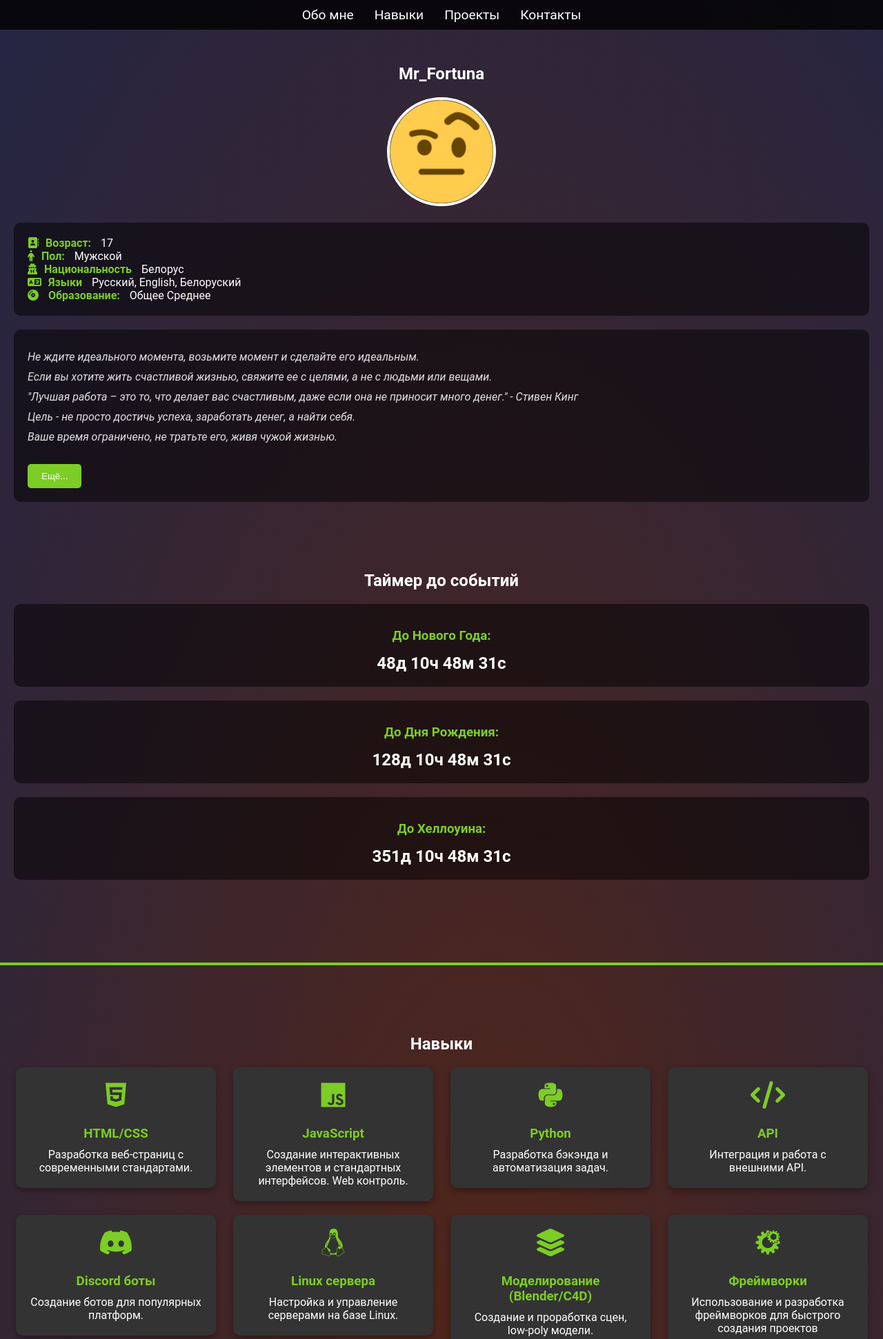
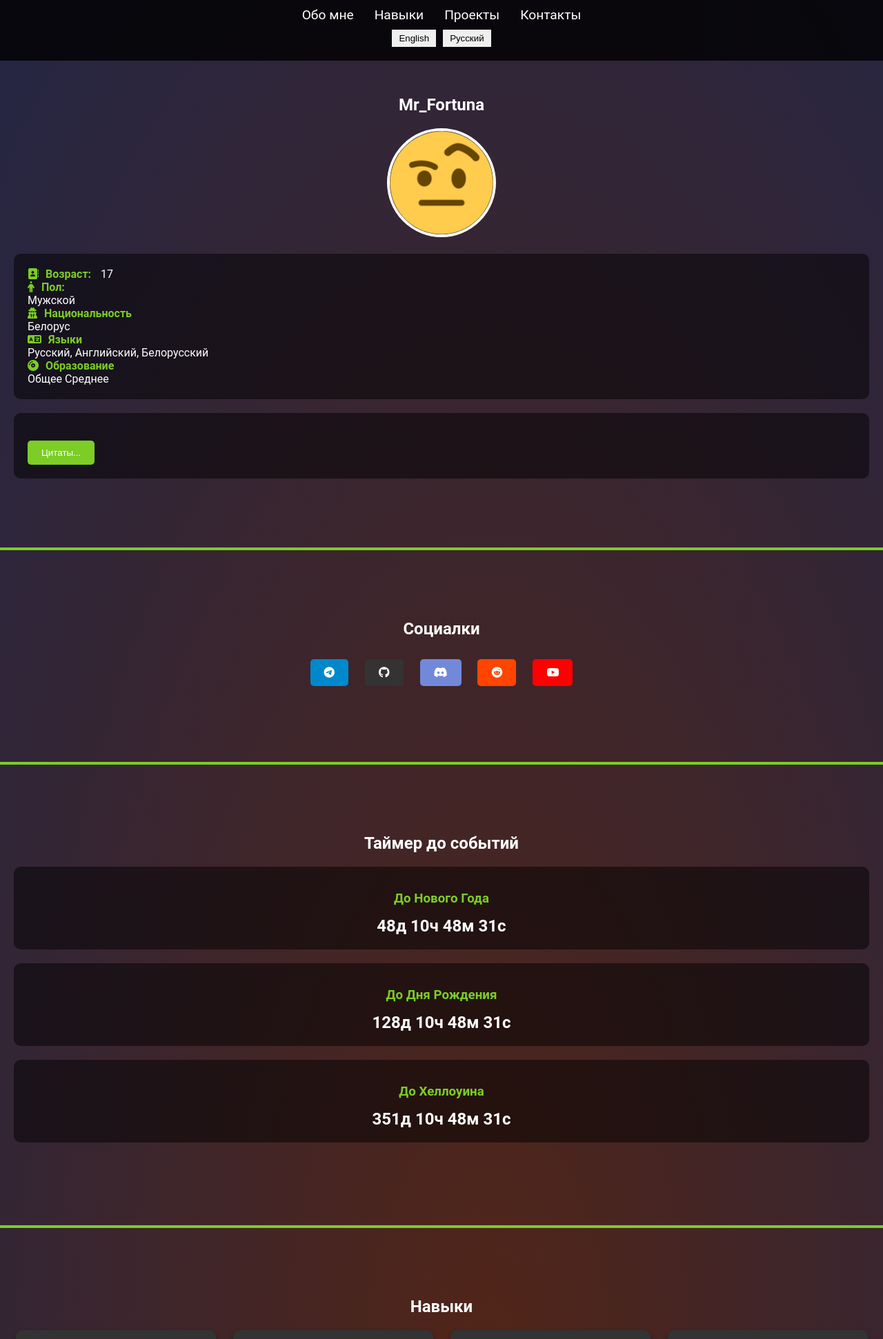
Before and after one commit to mrf0rtuna4/mrf0rtuna4.github.io, a PHP site: page / in a window 1280 px wide. Shown: the top 1942 px of the page at 69% size. Run offline with PHP 8.4, Linux system fonts and the light colour scheme.

Commit message:
feat(locale): simple locale swither + translations

```diff
--- a/assets/css/index.css
+++ b/assets/css/index.css
@@ -35,6 +35,17 @@
   color: #fff;
   animation: gradientAnimation 10s ease infinite;
 }
+
+body.light-mode {
+  background-color: #ffffff;
+  color: #333333;
+}
+
+body.dark-mode {
+  background-color: #181818;
+  color: #f4f6f8;
+}
+
 
 @keyframes gradientAnimation {
   0% {
--- a/assets/js/quotes.js
+++ b/assets/js/quotes.js
@@ -19,9 +19,9 @@
     ];
 
     const randomQuotes = getRandomQuotes(quotes, 5);
-    randomQuotes.forEach((quote, index) => {
-        document.getElementById(`quote${index + 1}`).textContent = quote;
-    });
+    // randomQuotes.forEach((quote, index) => {
+    //     document.getElementById(`quote${index + 1}`).textContent = quote;
+    // });
 
     document.getElementById('moreQuotes').addEventListener('click', function () {
         const allQuotesDiv = document.getElementById('allQuotes');
--- a/index.html
+++ b/index.html
@@ -39,7 +39,7 @@
     <meta property="og:site_name" content="Информация про Mr_Fortuna" />
     <meta property="og:title" content="Mr_Fortuna - Личная информация и проекты" />
     <meta property="og:description"
-        content="Ознакомьтесь с проектами и навыками Mr_Fortuna. Присоединяйтесь к сообществам на GitHub и Discord." />
+        content="Узнайте больше о Mr_Fortuna, а также моих проектах, навыках и серверах." />
     <meta property="og:type" content="website" />
     <meta property="og:url" content="https://mrf0rtuna4.github.io/" />
     <meta property="og:image" content="assets/images/avatar.png" />
@@ -93,11 +93,14 @@
                 <li><a href="#projects" data-i18n="projects">Проекты</a></li>
                 <li><a href="#contact" data-i18n="contact">Контакты</a></li>
             </ul>
+            <ul>
+                <div class="language-switch">
+                    <button data-lang="en">English</button>
+                    <button data-lang="ru">Русский</button>
+                </div>
+            </ul>
         </nav>
-        <!-- <div class="language-switch">
-            <button data-lang="en">English</button>
-            <button data-lang="ru">Русский</button>
-        </div> -->
+
     </header>
 
     <section id="about">
@@ -111,18 +114,33 @@
 
             <div class="info-island">
                 <p id="ageInfo"><i class="fa-solid fa-address-book info-label"></i><span class="info-label" data-i18n="age"> Возраст:</span> <span id="age"></span></p>
-                <p><i class="fa-solid fa-person info-label"></i><span class="info-label" data-i18n="gender">Пол:</span> Мужской</p>
-                <p><i class="fa-solid fa-user-secret info-label"></i><span class="info-label" data-i18n="nationality"> Национальность:</span> Белорус</p>
-                <p><i class="fa-solid fa-language info-label"></i><span class="info-label" data-i18n="languages"> Языки:</span> Русский, English, Белоруский</p>
-                <p><i class="fa-solid fa-compact-disc info-label"></i><span class="info-label"> Образование:</span> Общее Среднее</p>
+                <p><i class="fa-solid fa-person info-label"></i><span class="info-label" data-i18n="gender">Пол:</span> <p data-i18n="male">Мужской</p></p>
+                <p><i class="fa-solid fa-user-secret info-label"></i><span class="info-label" data-i18n="nationality"> Национальность:</span> <p data-i18n="nationalityValue">Белорус</p></p>
+                <p><i class="fa-solid fa-language info-label"></i><span class="info-label" data-i18n="languages"> Языки:</span> <p data-i18n="languagesList">Русский, English, Белоруский</p></p>
+                <p><i class="fa-solid fa-compact-disc info-label"></i><span class="info-label" data-i18n="education"> Образование:</span> <p data-i18n="educationValue">Общее Среднее</p></p>
             </div>
             <div class="quotes-island">
-                <p class="quote" id="quote1"></p>
+                <!-- <p class="quote" id="quote1"></p>
                 <p class="quote" id="quote2"></p>
                 <p class="quote" id="quote3"></p>
                 <p class="quote" id="quote4"></p>
-                <p class="quote" id="quote5"></p>
-                <button id="moreQuotes">Ещё...</button>
+                <p class="quote" id="quote5"></p> -->
+                <button id="moreQuotes">Цитаты...</button>
+            </div>
+        </div>
+    </section>
+
+    <div class="divider"></div>
+
+    <section id="contact">
+        <div class="container">
+            <h2 data-i18n="contactsSection">Социалки</h2>
+            <div class="social-buttons">
+                <a href="https://t.me/mr_fortuna" class="telegram-button"><i class="fa-brands fa-telegram"></i></a>
+                <a href="https://github.com/mrf0rtuna4" class="github-button"><i class="fa-brands fa-github"></i></a>
+                <a href="https://discord.com/users/702443229924032512" class="discord-button"><i class="fa-brands fa-discord"></i></a>
+                <a href="https://www.reddit.com/user/mr_f0rtuna4/" class="reddit-button"><i class="fa-brands fa-reddit"></i></a>
+                <a href="https://www.youtube.com/@mrf0rtuna4" class="youtube-button"><i class="fa-brands fa-youtube"></i></a>
             </div>
         </div>
     </section>
@@ -137,25 +155,23 @@
     <div id="confetti-container"></div>
     <div id="halloween-container"></div>
 
+    <div class="divider"></div>
+
     <section id="events">
         <div class="container">
-            <h2>Таймер до событий</h2>
+            <h2 data-i18n="timerTitle">Таймер до событий</h2>
             <div id="newYearTimer" class="timer">
-                <h3>До Нового Года:</h3>
+                <h3 data-i18n="newYearCountdown">До Нового Года:</h3>
                 <p id="newYearCountdown"><i class="fa-solid fa-spinner fa-spin-pulse"></i></p>
             </div>
             <div id="birthdayTimer" class="timer">
-                <h3>До Дня Рождения:</h3>
+                <h3 data-i18n="birthdayCountdown">До Дня Рождения:</h3>
                 <p id="birthdayCountdown"><i class="fa-solid fa-spinner fa-spin-pulse"></i></p>
             </div>
             <div id="halloween" class="timer">
-                <h3>До Хеллоуина:</h3>
+                <h3 data-i18n="halloweenCountdown">До Хеллоуина:</h3>
                 <p id="halloweenCountdown"><i class="fa-solid fa-spinner fa-spin-pulse"></i></p>
             </div>
-            <!--       че смотришь?     <div id="helaneyTimer" class="timer">-->
-            <!--           🤨    <h3>До свадьбы с хеланеем:</h3>-->
-            <!--                <p id="helaneyCountdown">Загрузка...</p>-->
-            <!--            </div>-->
         </div>
     </section>
 
@@ -164,69 +180,60 @@
     <section id="skills">
         <div class="animate__animated animate__fadeInUp">
             <div class="container">
-                <h2>Навыки</h2>
+                <h2 data-i18n="skillsSection">Навыки</h2>
                 <div class="skills-grid">
                     <div class="animate__animated animate__zoomInLeft">
                         <div class="skill">
                             <i class="fab fa-html5"></i>
                             <h3>HTML/CSS</h3>
-                            <p>Разработка веб-страниц с современными стандартами.</p>
                         </div>
                     </div>
                     <div class="animate__animated animate__zoomInDown animate__delay-1s">
                         <div class="skill">
                             <i class="fab fa-js"></i>
                             <h3>JavaScript</h3>
-                            <p>Создание интерактивных элементов и стандартных интерфейсов. Web контроль.</p>
                         </div>
                     </div>
                     <div class="animate__animated animate__zoomInDown animate__delay-1s">
                         <div class="skill">
                             <i class="fab fa-python"></i>
                             <h3>Python</h3>
-                            <p>Разработка бэкэнда и автоматизация задач.</p>
                         </div>
                     </div>
                     <div class="animate__animated animate__zoomInDown animate__delay-1s">
                         <div class="skill">
                             <i class="fa-solid fa-code"></i>
                             <h3>API</h3>
-                            <p>Интеграция и работа с внешними API.</p>
                         </div>
                     </div>
                     <div class="animate__animated animate__zoomIn animate__delay-1s">
                         <div class="skill">
                             <i class="fab fa-discord"></i>
-                            <h3>Discord боты</h3>
-                            <p>Создание ботов для популярных платформ.</p>
+                            <h3>Discord bots</h3>
                         </div>
                     </div>
                     <div class="animate__animated animate__zoomIn animate__delay-1s">
                         <div class="skill">
                             <i class="fab fa-linux"></i>
-                            <h3>Linux сервера</h3>
-                            <p>Настройка и управление серверами на базе Linux.</p>
+                            <h3>Linux servers</h3>
                         </div>
                     </div>
                     <div class="animate__animated animate__zoomIn animate__delay-1s">
                         <div class="skill">
                             <i class="fa-solid fa-layer-group"></i>
-                            <h3>Моделирование (Blender/C4D)</h3>
-                            <p>Создание и проработка сцен, low-poly модели.</p>
+                            <h3>3D (Blender/C4D)</h3>
                         </div>
                     </div>
                     <div class="animate__animated animate__zoomInLeft animate__delay-1s">
                         <div class="skill">
                             <i class="fab fa-whmcs"></i>
-                            <h3>Фреймворки</h3>
-                            <p>Использование и разработка фреймворков для быстрого создания проектов</p>
+                            <h3>Frameworks</h3>
                         </div>
                     </div>
                     <div class="animate__animated animate__fadeInBottomLeft animate__delay-1s">
                         <div class="skill">
                             <i class="fa-solid fa-wand-magic-sparkles"></i>
-                            <h3>Дизайн</h3>
-                            <p>Разработка визуальных элементов и дизайна интерфейсов</p>
+                            <h3>Design</h3>
                         </div>
                     </div>
                 </div>
@@ -238,7 +245,7 @@
 
     <section id="projects">
         <div class="container">
-            <h2>Проекты</h2>
+            <h2 data-i18n="projectsSection">Проекты</h2>
             <div class="projects-wrapper">
                 <div class="card animate__animated">
                     <img src="assets/images/heypers_logo.jpg" alt="Heypers">
@@ -267,19 +274,6 @@
 
     <div class="divider"></div>
 
-    <section id="contact">
-        <div class="container">
-            <h2>Социалки</h2>
-            <div class="social-buttons">
-                <a href="https://t.me/mr_fortuna" class="telegram-button"><i class="fa-brands fa-telegram"></i></a>
-                <a href="https://github.com/mrf0rtuna4" class="github-button"><i class="fa-brands fa-github"></i></a>
-                <a href="https://discord.com/users/702443229924032512" class="discord-button"><i class="fa-brands fa-discord"></i></a>
-                <a href="https://www.reddit.com/user/mr_f0rtuna4/" class="reddit-button"><i class="fa-brands fa-reddit"></i></a>
-                <a href="https://www.youtube.com/@mrf0rtuna4" class="youtube-button"><i class="fa-brands fa-youtube"></i></a>
-            </div>
-        </div>
-    </section>
-
     <footer>
         &copy 2024, made with &#9825; by Mr_Fortuna.<br />
         Source code available on <a href=" https://github.com/mrf0rtuna4/mrf0rtuna4.github.io/">Github</a>.<br />
```
